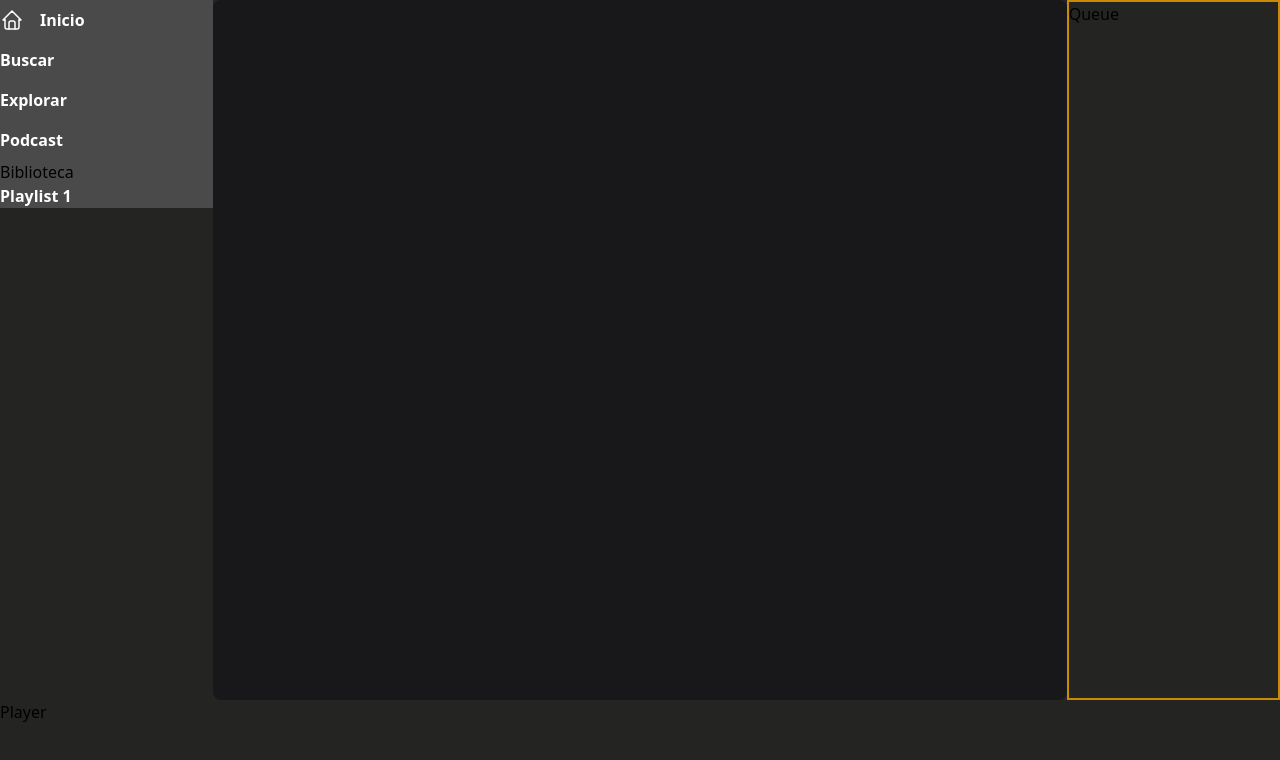
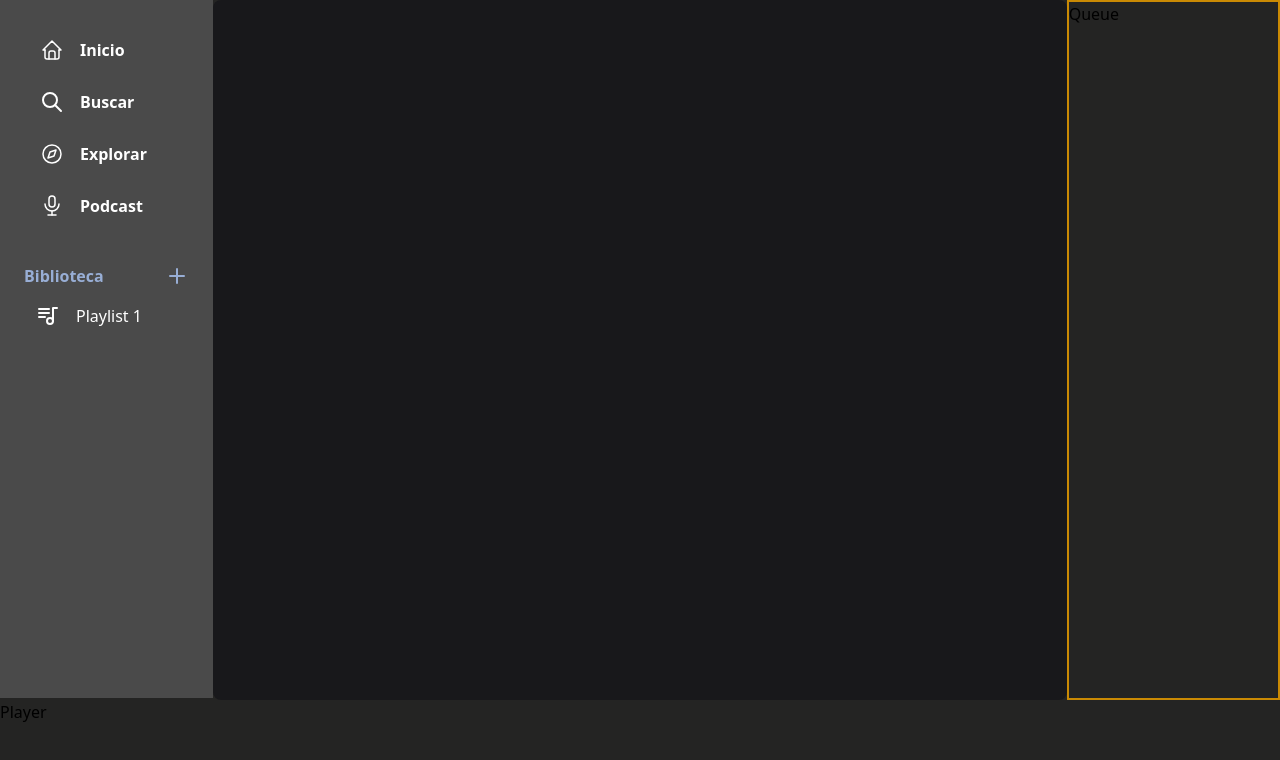
Before and after one commit to UNIZAR-30226-2024-03/unizar-30226-2024-03.github.io, an Astro site in the folder playbeat/: page / in a window 1280 px wide. Built offline with nearby package versions, Linux system fonts and the light colour scheme; Astro itself is replaced by a stand-in of ours.

Commit message:
Update navigation links and styling in Library component

```diff
--- a/playbeat/src/components/Library.astro
+++ b/playbeat/src/components/Library.astro
@@ -1,30 +1,43 @@
 ---
 ---
 
-<div class=" bg-[#4a4a4a]  border-b-2 border-[#242423]" >
-    <ul class="flex flex-col ">
-        <li class="flex items-center h-10 ">
-            <a href="/inicio" class=" text-white font-semibold flex flex-row gap-4">
+<div class=" bg-[#4a4a4a]  border-b-2 border-[#242423] h-full pt-8" >
+    <ul class="flex flex-col ml-10 mr-8 gap-4">
+        <li class="flex items-center  ">
+            <a href="/inicio" class=" text-white font-semibold flex flex-row  items-center gap-4 w-full h-9">
                 <svg xmlns="http://www.w3.org/2000/svg" class="icon icon-tabler icon-tabler-home" width="24" height="24" viewBox="0 0 24 24" stroke-width="1.5" stroke="currentColor" fill="none" stroke-linecap="round" stroke-linejoin="round"><path stroke="none" d="M0 0h24v24H0z" fill="none"/><path d="M5 12l-2 0l9 -9l9 9l-2 0" /><path d="M5 12v7a2 2 0 0 0 2 2h10a2 2 0 0 0 2 -2v-7" /><path d="M9 21v-6a2 2 0 0 1 2 -2h2a2 2 0 0 1 2 2v6" /></svg>
                 <span>Inicio</span>
             </a>
         </li>
-        <li class="flex items-center h-10">
-            <a href="/buscar" class=" text-white  font-semibold">Buscar</a>
+        <li class="flex items-center ">
+            <a href="/buscar" class=" text-white font-semibold flex flex-row items-center gap-4 w-full h-9">
+                <svg xmlns="http://www.w3.org/2000/svg" class="icon icon-tabler icon-tabler-search" width="24" height="24" viewBox="0 0 24 24" stroke-width="2" stroke="white" fill="none" stroke-linecap="round" stroke-linejoin="round"><path stroke="none" d="M0 0h24v24H0z" fill="none"/><path d="M10 10m-7 0a7 7 0 1 0 14 0a7 7 0 1 0 -14 0" /><path d="M21 21l-6 -6" /></svg>
+                <span>Buscar</span>
+            </a>
         </li>
-        <li class="flex items-center h-10">
-            <a href="/explorar" class=" text-white  font-semibold">Explorar</a>
+        <li class="flex items-center ">
+            <a href="/explorar" class=" text-white font-semibold flex flex-row items-center gap-4 w-full h-9">
+                <svg xmlns="http://www.w3.org/2000/svg" class="icon icon-tabler icon-tabler-brand-safari" width="24" height="24" viewBox="0 0 24 24" stroke-width="1.5" stroke="currentColor" fill="none" stroke-linecap="round" stroke-linejoin="round"><path stroke="none" d="M0 0h24v24H0z" fill="none"/><path d="M8 16l2 -6l6 -2l-2 6l-6 2" /><path d="M12 12m-9 0a9 9 0 1 0 18 0a9 9 0 1 0 -18 0" /></svg>
+                <span>Explorar</span>
+            </a>
         </li>
-        <li class="flex items-center h-10">
-            <a href="/podcast" class=" text-white  font-semibold">Podcast</a>
+        <li class="flex items-center">
+            <a href="/podcast" class=" text-white font-semibold flex flex-row items-center gap-4 w-full h-9">
+                <svg xmlns="http://www.w3.org/2000/svg" class="icon icon-tabler icon-tabler-microphone" width="24" height="24" viewBox="0 0 24 24" stroke-width="1.5" stroke="currentColor" fill="none" stroke-linecap="round" stroke-linejoin="round"><path stroke="none" d="M0 0h24v24H0z" fill="none"/><path d="M9 2m0 3a3 3 0 0 1 3 -3h0a3 3 0 0 1 3 3v5a3 3 0 0 1 -3 3h0a3 3 0 0 1 -3 -3z" /><path d="M5 10a7 7 0 0 0 14 0" /><path d="M8 21l8 0" /><path d="M12 17l0 4" /></svg>
+                <span>Podcast</span>
+            </a>
         </li>
 
     </ul>
-    <section class="flex flex-col">
-        <h2 class="">Biblioteca</h2>
-        <ul class="flex flex-col">
-            <li>
-                <a href="/biblioteca/playlist1" class=" text-white  font-semibold">Playlist 1</a>
+    <section class="flex flex-col pt-10 px-6">
+        <div class="flex flex-row justify-between">
+            <h2 class="text-[#98aed5] font-semibold" >Biblioteca</h2>
+            <svg xmlns="http://www.w3.org/2000/svg" class="icon icon-tabler icon-tabler-plus" width="24" height="24" viewBox="0 0 24 24" stroke-width="2" stroke="#98aed5" fill="none" stroke-linecap="round" stroke-linejoin="round"><path stroke="none" d="M0 0h24v24H0z" fill="none"/><path d="M12 5l0 14" /><path d="M5 12l14 0" /></svg>
+        </div>
+        <ul class="flex flex-col px-3 mt-4">
+            <li class="flex flex-row gap-4">
+                <svg xmlns="http://www.w3.org/2000/svg" class="icon icon-tabler icon-tabler-playlist" width="24" height="24" viewBox="0 0 24 24" stroke-width="2" stroke="white" fill="none" stroke-linecap="round" stroke-linejoin="round"><path stroke="none" d="M0 0h24v24H0z" fill="none"/><path d="M14 17m-3 0a3 3 0 1 0 6 0a3 3 0 1 0 -6 0" /><path d="M17 17v-13h4" /><path d="M13 5h-10" /><path d="M3 9l10 0" /><path d="M9 13h-6" /></svg>
+                <a href="/biblioteca/playlist1" class=" text-white  font-medium">Playlist 1</a>
             </li>
         </ul>
     </section>
```
